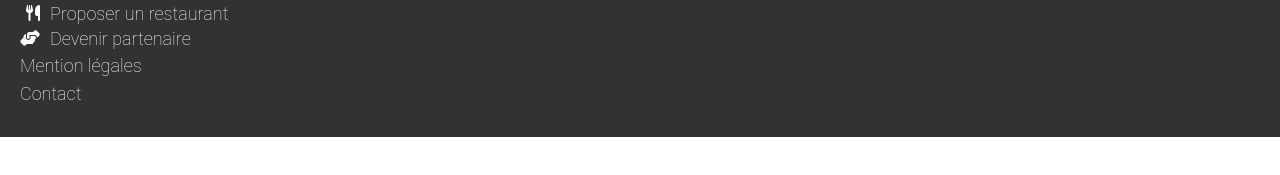
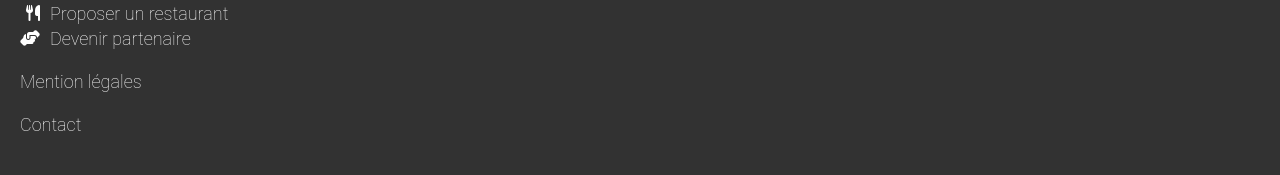
Before and after one commit to Cameron-HUCK/HuckCameron_3_02-01-2021, a website: page index.html in a window 1280 px wide. Shown: the part 2153-2328 px from the top of the page. Before the commit the page ends 2290 px from the top, so only its background shows below. Drawn offline with Linux system fonts and the light colour scheme; a web font is replaced by a local one.

Commit message:
animation green

```diff
--- a/sass/layout/_footer.scss
+++ b/sass/layout/_footer.scss
@@ -11,6 +11,7 @@ footer {
 
   .flex-text-foot {
     color: white;
+    line-height: 5px;
   }
 
   .flex-column-logo {
@@ -25,8 +26,7 @@ footer {
   }
 
   .line-espace {
-    line-height: 10px;
-    margin-top: -8px;
+    line-height: 25px;
   }
 
   .fa-utensils:before {
```
Also changed, not shown: css/style-home.css, css/style-restaurant.css, 4 other files.
